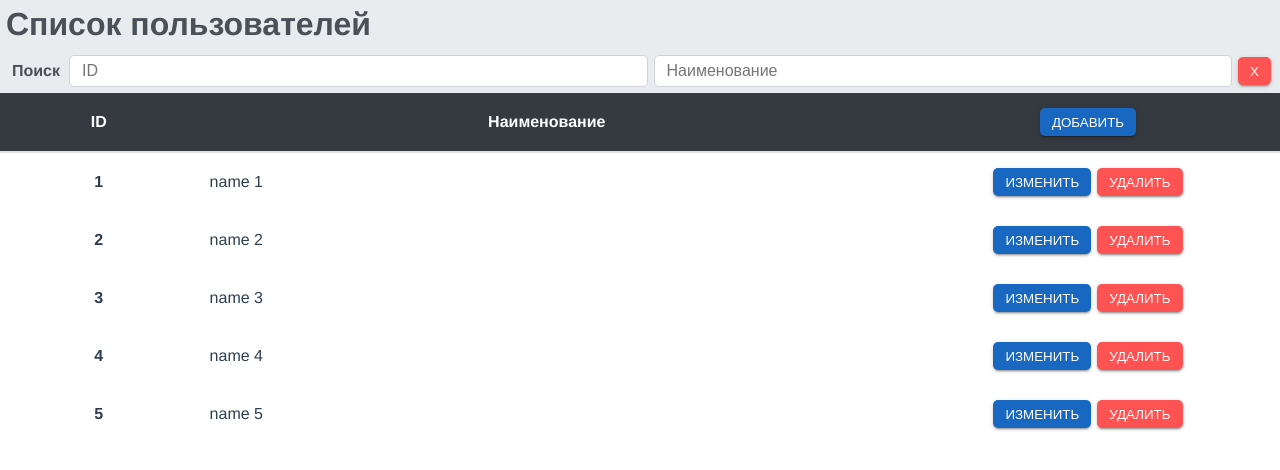
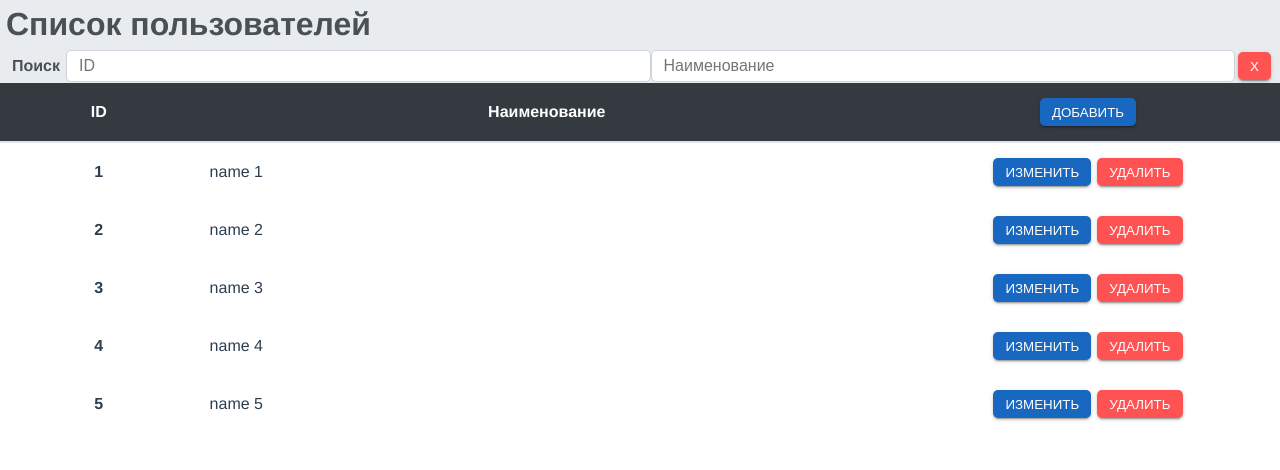
Before and after one commit to Arion-91/user-crud, a Vue app: page / in a window 1280 px wide. Shown: the top 470 px of the page. Built offline with nearby package versions, Linux system fonts and the light colour scheme.

Commit message:
delete margin from VInput

```diff
--- a/src/components/VInput.vue
+++ b/src/components/VInput.vue
@@ -16,7 +16,6 @@
 	input {
 		display: block;
 		padding: 6px 12px;
-		margin: 6px 3px;
 		width: 100%;
 		border-radius: 5px;
 		font-size: 1rem;
```
